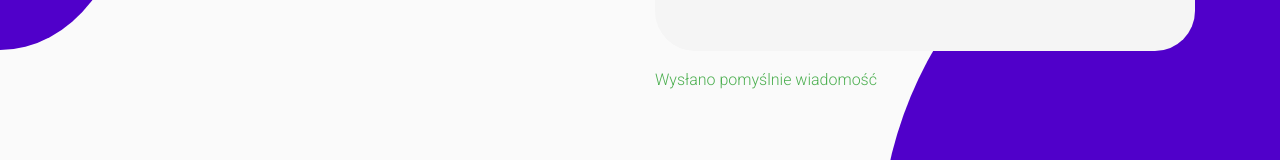
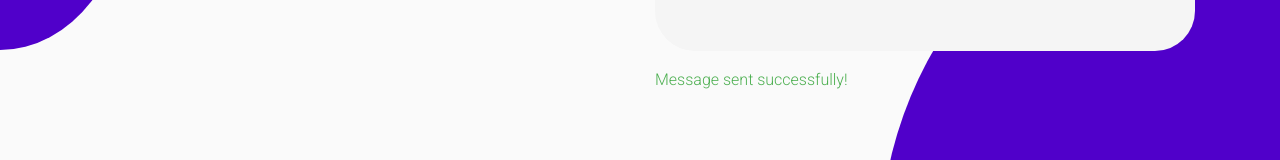
Before and after one commit to zbych232/portfolio, a Vue app in the folder portfolio/: page / in a window 1280 px wide. Both pictures are taken after typing "Sample", "name@example.com", "Sample" into the empty fields and a click on the button "SEND A MESSAGE". Shown: the part 4896-5056 px from the top of the page. Built offline with nearby package versions, Linux system fonts and the light colour scheme; no server answers.

Commit message:
contact form translations

```diff
--- a/portfolio/src/views/contactForm.vue
+++ b/portfolio/src/views/contactForm.vue
@@ -63,10 +63,10 @@
         >
       </form>
       <span v-if="formSendSuccesfully" style="color:#4caf50"
-        >Wysłano pomyślnie wiadomość</span
+        >Message sent successfully!</span
       >
       <span v-if="formSendSuccesfully == false" style="color:#f44336"
-        >Błąd serwera. Nie wysłano wiadomości.</span
+        >Server error. The message was not sent.</span
       >
     </div>
   </div>
```
